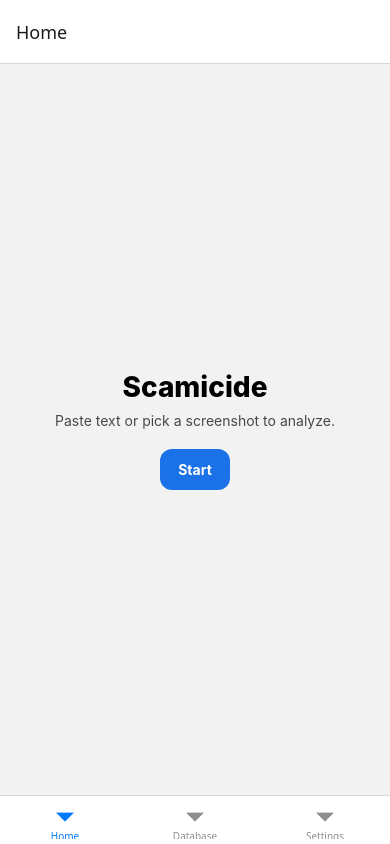
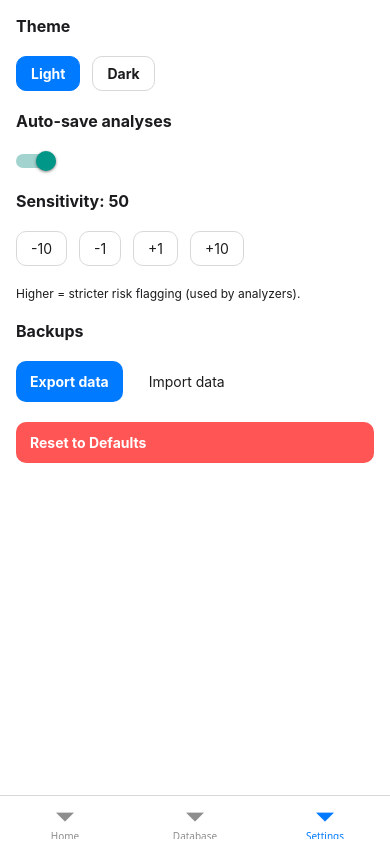
Before and after one commit to Cyamos2/job-scam-detector, a React Native app: screen /SettingsTab in a window 390 px wide. Built offline with nearby package versions, Linux system fonts and the light colour scheme.

Commit message:
fixed settings screen

```diff
--- a/src/navigation/HomeStack.tsx
+++ b/src/navigation/HomeStack.tsx
@@ -1,4 +1,3 @@
-// src/navigation/HomeStack.tsx
 import React from "react";
 import { createNativeStackNavigator } from "@react-navigation/native-stack";
 import HomeScreen from "../screens/HomeScreen";
--- a/src/navigation/RootNavigator.tsx
+++ b/src/navigation/RootNavigator.tsx
@@ -1,35 +1,30 @@
-import React, { useMemo } from "react";
-import { NavigationContainer, DarkTheme, DefaultTheme } from "@react-navigation/native";
+import React from "react";
+import { NavigationContainer, DefaultTheme, Theme } from "@react-navigation/native";
 import { createBottomTabNavigator } from "@react-navigation/bottom-tabs";
-import { useSettings } from "../SettingsProvider";
-
 import HomeStack from "./HomeStack";
-import DatabaseStack from "./DatabaseStack"; // ✅ only once
+import DatabaseStack from "./DatabaseStack";
 import SettingsScreen from "../screens/SettingsScreen";
 
-const Tab = createBottomTabNavigator();
+export type RootTabsParamList = {
+  HomeTab: undefined;
+  DatabaseTab: undefined;
+  SettingsTab: undefined;
+};
+
+const Tab = createBottomTabNavigator<RootTabsParamList>();
+
+const theme: Theme = {
+  ...DefaultTheme,
+  colors: { ...DefaultTheme.colors, background: "#fff" },
+};
 
 export default function RootNavigator() {
-  const { theme } = useSettings();
-  const navTheme = useMemo(() => (theme === "dark" ? DarkTheme : DefaultTheme), [theme]);
-
   return (
-    <NavigationContainer theme={navTheme}>
-      <Tab.Navigator>
-        <Tab.Screen
-          name="HomeTab"
-          component={HomeStack}
-          options={{ headerShown: false, title: "Home" }}
-        />
-        <Tab.Screen
-          name="DatabaseTab"
-          component={DatabaseStack}
-          options={{ headerShown: false, title: "Database" }}
-        />
-        <Tab.Screen
-          name="Settings"
-          component={SettingsScreen}
-        />
+    <NavigationContainer theme={theme}>
+      <Tab.Navigator screenOptions={{ headerShown: false }}>
+        <Tab.Screen name="HomeTab" component={HomeStack} options={{ title: "Home" }} />
+        <Tab.Screen name="DatabaseTab" component={DatabaseStack} options={{ title: "Database" }} />
+        <Tab.Screen name="SettingsTab" component={SettingsScreen} options={{ title: "Settings" }} />
       </Tab.Navigator>
     </NavigationContainer>
   );
--- a/src/screens/AddContentScreen.tsx
+++ b/src/screens/AddContentScreen.tsx
@@ -23,7 +23,7 @@ import { analyzeTextLocal, type AnalysisResult } from "../lib/analyzer";
 type Props = { navigation: any };
 
 export default function AddContentScreen({ navigation }: Props) {
-  const { colors, bg, card, text, muted } = useColors(); // ⬅️ no "border" here
+  const { colors, bg, card, text, muted } = useColors();
   const { autoSave, sensitivity } = useSettings();
   const { add } = useSavedItems();
 
@@ -32,31 +32,21 @@ export default function AddContentScreen({ navigation }: Props) {
   const [busy, setBusy] = React.useState(false);
   const [result, setResult] = React.useState<AnalysisResult | null>(null);
 
+  // Header with custom Back
   React.useLayoutEffect(() => {
     navigation.setOptions({
       headerBackVisible: false,
       headerLeft: () => (
         <Pressable
-          onPress={() => {
-            if (navigation.canGoBack()) navigation.goBack();
-            else navigation.getParent()?.navigate("DatabaseTab" as never);
-          }}
+          onPress={() => navigation.goBack()}
           hitSlop={10}
-          style={{ paddingHorizontal: 10, paddingVertical: 6 }}
+          style={{ paddingHorizontal: 8, paddingVertical: 6 }}
         >
-          <Text style={{ color: colors.primary, fontWeight: "700" }}>← Back</Text>
-        </Pressable>
-      ),
-      headerRight: () => (
-        <Pressable
-          onPress={() => Alert.alert("Options", "More options coming soon.")}
-          style={{ paddingHorizontal: 10, paddingVertical: 6 }}
-        >
-          <Text style={{ color: colors.primary, fontWeight: "700" }}>Options</Text>
+          <Text style={{ fontWeight: "700" }}>‹ Back</Text>
         </Pressable>
       ),
     });
-  }, [navigation, colors.primary]);
+  }, [navigation]);
 
   const onAnalyzeText = () => {
     const raw = input.trim();
@@ -142,7 +132,7 @@ export default function AddContentScreen({ navigation }: Props) {
         />
 
         <View style={styles.row}>
-          <Pressable onPress={onAnalyzeText} style={[styles.btn, { backgroundColor: colors.primary }]}>
+          <Pressable onPress={onAnalyzeText} style={[styles.btn, { backgroundColor: colors.primary, borderColor: colors.primary }]}>
             <Text style={styles.btnPrimaryText}>Analyze Text/Link</Text>
           </Pressable>
           <Pressable onPress={pickScreenshot} style={[styles.btn, card, { borderColor: colors.border }]}>
@@ -156,14 +146,10 @@ export default function AddContentScreen({ navigation }: Props) {
             <View style={styles.row}>
               <Pressable
                 onPress={analyzeScreenshot}
-                style={[styles.btn, { backgroundColor: colors.primary }]}
+                style={[styles.btn, { backgroundColor: colors.primary, borderColor: colors.primary }]}
                 disabled={busy}
               >
-                {busy ? (
-                  <ActivityIndicator color="white" />
-                ) : (
-                  <Text style={styles.btnPrimaryText}>Analyze Screenshot</Text>
-                )}
+                {busy ? <ActivityIndicator color="white" /> : <Text style={styles.btnPrimaryText}>Analyze Screenshot</Text>}
               </Pressable>
               <Pressable onPress={() => setImageUri(null)} style={styles.linkBtn}>
                 <Text style={{ color: "#c00", fontWeight: "600" }}>Remove screenshot</Text>
@@ -175,9 +161,7 @@ export default function AddContentScreen({ navigation }: Props) {
         {result && (
           <View style={[styles.panel, card, { borderColor: colors.border }]}>
             <Text style={[styles.cardTitle, text]}>Analysis</Text>
-            <Text style={[styles.cardInfo, text]}>
-              Score: {result.score} — {result.verdict} risk
-            </Text>
+            <Text style={[styles.cardInfo, text]}>Score: {result.score} — {result.verdict} risk</Text>
             <Text style={[styles.cardFlags, muted]}>
               Flags: {result.flags.length ? result.flags.join(", ") : "none"}
             </Text>
@@ -187,16 +171,11 @@ export default function AddContentScreen({ navigation }: Props) {
                 <Text style={styles.btnPrimaryText}>Save to Database</Text>
               </Pressable>
             )}
-
-            {autoSave && (
-              <Text style={[styles.autoNote, { color: colors.primary }]}>Saved automatically ✓</Text>
-            )}
+            {autoSave && <Text style={[styles.autoNote, { color: colors.primary }]}>Saved automatically ✓</Text>}
           </View>
         )}
 
-        <Text style={[styles.tip, muted]}>
-          Tip: LinkedIn/Indeed URL or raw message text both work.
-        </Text>
+        <Text style={[styles.tip, muted]}>Tip: LinkedIn/Indeed URL or raw message text both work.</Text>
       </ScrollView>
     </KeyboardAvoidingView>
   );
--- a/src/screens/SettingsScreen.tsx
+++ b/src/screens/SettingsScreen.tsx
@@ -1,224 +1,129 @@
-import React, { useMemo } from "react";
-import {
-  View,
-  Text,
-  StyleSheet,
-  Pressable,
-  Switch,
-  ScrollView,
-  Alert,
-} from "react-native";
+// src/screens/SettingsScreen.tsx
+import React, { useEffect } from "react";
+import { View, Text, Pressable, StyleSheet, ScrollView, Switch, Alert } from "react-native";
+import * as Sharing from "expo-sharing";
+import * as FileSystem from "expo-file-system";
 import * as DocumentPicker from "expo-document-picker";
-import * as FileSystem from "expo-file-system";
-import * as Sharing from "expo-sharing";
 
+import { useColors } from "../theme/useColors";
 import { useSettings } from "../SettingsProvider";
-import { useColors } from "../theme/useColors";
 import { useSavedItems, type SavedAnalysis } from "../store/savedItems";
 
-/* ---------- validation helpers ---------- */
+export default function SettingsScreen({ navigation }: any) {
+  const { colors, text, card, bg } = useColors();
+  const { theme, setTheme, autoSave, setAutoSave, sensitivity, setSensitivity, reset } =
+    useSettings();
+  const { items, addMany } = useSavedItems();
 
-function isValidAnalysis(x: any): x is SavedAnalysis {
-  if (!x || typeof x !== "object") return false;
-  const verdictOk = x.verdict === "Low" || x.verdict === "Medium" || x.verdict === "High";
-  return (
-    typeof x.id === "string" &&
-    typeof x.title === "string" &&
-    typeof x.score === "number" &&
-    verdictOk &&
-    Array.isArray(x.flags) &&
-    (typeof x.inputPreview === "string" || x.inputPreview === null || typeof x.inputPreview === "undefined") &&
-    (typeof x.imageUri === "string" || x.imageUri === null || typeof x.imageUri === "undefined") &&
-    (x.source === "text" || x.source === "image" || typeof x.source === "undefined") &&
-    typeof x.createdAt === "number"
-  );
-}
+  useEffect(() => {
+    navigation.setOptions({ title: "Settings" });
+  }, [navigation]);
 
-function validateImportJson(raw: any): SavedAnalysis[] | null {
-  if (!Array.isArray(raw)) return null;
-  const cleaned: SavedAnalysis[] = [];
-  for (const item of raw) {
-    if (!isValidAnalysis(item)) return null;
+  const bumpSensitivity = (delta: number) =>
+    setSensitivity(Math.max(0, Math.min(100, sensitivity + delta)));
 
-    // Spread first, then normalize fields so we don't specify props twice
-    const normalized: SavedAnalysis = {
-      ...item,
-      source: item.source ?? (item.imageUri ? "image" : "text"),
-      inputPreview: item.inputPreview ?? null,
-      imageUri: item.imageUri ?? null,
-    };
-    cleaned.push(normalized);
-  }
-  return cleaned;
-}
-
-/* ---------- screen ---------- */
-
-export default function SettingsScreen() {
-  const { theme, setTheme, autoSave, setAutoSave, sensitivity, setSensitivity, reset } = useSettings(); // <- use `reset`
-  const { items, add } = useSavedItems();
-  const { bg, card, text, muted, colors } = useColors();
-
-  const idSet = useMemo(() => new Set(items.map((i) => i.id)), [items]);
-
-  const onExport = async () => {
+  const exportData = async () => {
     try {
-      const payload = JSON.stringify(items, null, 2);
-      const path = `${FileSystem.cacheDirectory}job-scam-detector-backup.json`;
-      await FileSystem.writeAsStringAsync(path, payload, { encoding: FileSystem.EncodingType.UTF8 });
-      await Sharing.shareAsync(path, { mimeType: "application/json", dialogTitle: "Export Database" });
-    } catch (e) {
-      Alert.alert("Export failed", String(e instanceof Error ? e.message : e));
+      const path = FileSystem.documentDirectory + "scamicide-backup.json";
+      await FileSystem.writeAsStringAsync(path, JSON.stringify(items, null, 2));
+      await Sharing.shareAsync(path);
+    } catch (err) {
+      Alert.alert("Export failed", String(err));
     }
   };
 
-  const onImport = async () => {
+  const importData = async () => {
+    const res = await DocumentPicker.getDocumentAsync({ type: "application/json" });
+    if (res.canceled) return;
     try {
-      const pick = await DocumentPicker.getDocumentAsync({
-        type: "application/json",
-        copyToCacheDirectory: true,
-        multiple: false,
-      });
-      if (pick.canceled || !pick.assets?.length) return;
+      const raw = await FileSystem.readAsStringAsync(res.assets[0].uri);
+      const parsed = JSON.parse(raw) as unknown;
 
-      const file = pick.assets[0];
-      const content = await FileSystem.readAsStringAsync(file.uri, { encoding: FileSystem.EncodingType.UTF8 });
+      if (!Array.isArray(parsed)) throw new Error("Invalid backup: not an array");
+      // Basic shape check
+      const cleaned: SavedAnalysis[] = parsed.filter((x: any) =>
+        x && typeof x.id === "string" && typeof x.title === "string" &&
+        typeof x.score === "number" && typeof x.verdict === "string" &&
+        Array.isArray(x.flags) && typeof x.createdAt === "number"
+      );
 
-      let parsed: any;
-      try {
-        parsed = JSON.parse(content);
-      } catch {
-        Alert.alert("Invalid file", "The selected file is not valid JSON.");
-        return;
-      }
+      if (!cleaned.length) throw new Error("No valid records found");
 
-      const validated = validateImportJson(parsed);
-      if (!validated) {
-        Alert.alert(
-          "Invalid backup",
-          "Expected a JSON array of saved analyses (id, title, score, verdict, flags, inputPreview, createdAt)."
-        );
-        return;
-      }
-
-      const toImport = validated.filter((x) => !idSet.has(x.id));
-      const skipped = validated.length - toImport.length;
-
-      for (const entry of toImport) add(entry);
-
-      if (toImport.length === 0) {
-        Alert.alert("No new items", `${skipped} duplicate ${skipped === 1 ? "item" : "items"} skipped.`);
-      } else if (skipped > 0) {
-        Alert.alert("Imported with skips", `Imported ${toImport.length}. Skipped ${skipped} duplicate(s).`);
-      } else {
-        Alert.alert("Import complete", `Imported ${toImport.length} analyses.`);
-      }
+      addMany(cleaned); // your SavedItems store exposes this
+      Alert.alert("Import complete", `${cleaned.length} analyses imported.`);
     } catch (e) {
-      Alert.alert("Import failed", String(e instanceof Error ? e.message : e));
+      Alert.alert("Import failed", String(e));
     }
   };
 
   return (
-    <ScrollView contentContainerStyle={[styles.container, bg]}>
-      <Text style={[styles.h1, text]}>Settings</Text>
-
+    <ScrollView style={[{ flex: 1 }, bg]} contentContainerStyle={styles.scroll}>
       {/* Theme */}
-      <Text style={[styles.label, text]}>Theme</Text>
+      <Text style={[styles.sectionTitle, text]}>Theme</Text>
       <View style={styles.row}>
         <Pressable
+          style={[styles.chip, card, theme === "light" && { backgroundColor: colors.primary, borderColor: colors.primary }]}
           onPress={() => setTheme("light")}
-          style={[
-            styles.segment,
-            card,
-            theme === "light" && { backgroundColor: colors.primary, borderColor: colors.primary },
-          ]}
         >
-          <Text style={[styles.segmentText, theme === "light" ? { color: "white" } : text]}>Light</Text>
+          <Text style={[styles.chipText, theme === "light" ? { color: "white" } : text]}>Light</Text>
         </Pressable>
         <Pressable
+          style={[styles.chip, card, theme === "dark" && { backgroundColor: colors.primary, borderColor: colors.primary }]}
           onPress={() => setTheme("dark")}
-          style={[
-            styles.segment,
-            card,
-            theme === "dark" && { backgroundColor: colors.primary, borderColor: colors.primary },
-          ]}
         >
-          <Text style={[styles.segmentText, theme === "dark" ? { color: "white" } : text]}>Dark</Text>
+          <Text style={[styles.chipText, theme === "dark" ? { color: "white" } : text]}>Dark</Text>
         </Pressable>
       </View>
 
       {/* Auto-save */}
-      <View style={styles.rowBetween}>
-        <Text style={[styles.label, text]}>Auto-save analyses</Text>
-        <Switch value={autoSave} onValueChange={setAutoSave} />
-      </View>
+      <Text style={[styles.sectionTitle, text]}>Auto-save analyses</Text>
+      <Switch value={autoSave} onValueChange={setAutoSave} />
 
       {/* Sensitivity */}
-      <Text style={[styles.label, text]}>Sensitivity: {sensitivity}</Text>
+      <Text style={[styles.sectionTitle, text]}>Sensitivity: {sensitivity}</Text>
       <View style={styles.row}>
-        {[-10, -1, +1, +10].map((n) => (
-          <Pressable
-            key={n}
-            onPress={() => setSensitivity(Math.max(0, Math.min(100, sensitivity + n)))}
-            style={[styles.bumpBtn, card]}
-          >
-            <Text style={[styles.bumpText, text]}>{n > 0 ? `+${n}` : n}</Text>
+        {[-10, -1, +1, +10].map((d) => (
+          <Pressable key={d} style={[styles.chip, card]} onPress={() => bumpSensitivity(d)}>
+            <Text style={text}>{d > 0 ? `+${d}` : d}</Text>
           </Pressable>
         ))}
       </View>
-      <Text style={[styles.help, muted]}>Higher = stricter risk flagging (used by analyzers).</Text>
+      <Text style={[styles.note, text]}>Higher = stricter risk flagging (used by analyzers).</Text>
 
       {/* Backups */}
-      <View style={{ height: 8 }} />
-      <Text style={[styles.label, text]}>Backups</Text>
+      <Text style={[styles.sectionTitle, text]}>Backups</Text>
       <View style={styles.row}>
-        <Pressable onPress={onExport} style={[styles.primaryBtn, { backgroundColor: colors.primary }]}>
-          <Text style={styles.primaryText}>Export data</Text>
+        <Pressable style={[styles.btn, { backgroundColor: colors.primary }]} onPress={exportData}>
+          <Text style={styles.btnText}>Export data</Text>
         </Pressable>
-        <Pressable onPress={onImport} style={[styles.secondaryBtn, card]}>
-          <Text style={[styles.secondaryText, text]}>Import data</Text>
+        <Pressable style={[styles.btn, card]} onPress={importData}>
+          <Text style={text}>Import data</Text>
         </Pressable>
       </View>
 
       {/* Reset */}
       <Pressable
-        onPress={reset}
-        style={[styles.resetBtn, { backgroundColor: "#f7d9d7", borderColor: "#f2c0bc" }]}
+        style={[styles.btn, { backgroundColor: "#f55" }]}
+        onPress={() =>
+          Alert.alert("Confirm reset", "Restore settings to defaults?", [
+            { text: "Cancel", style: "cancel" },
+            { text: "Reset", style: "destructive", onPress: reset }, // ✅ use `reset`
+          ])
+        }
       >
-        <Text style={{ color: "#c2392b", fontWeight: "700" }}>Reset to Defaults</Text>
+        <Text style={styles.btnText}>Reset to Defaults</Text>
       </Pressable>
     </ScrollView>
   );
 }
 
-/* ---------- styles ---------- */
-
 const styles = StyleSheet.create({
-  container: { padding: 16, gap: 16 },
-  h1: { fontSize: 26, fontWeight: "800" },
-  label: { fontSize: 16, fontWeight: "700" },
-
-  row: { flexDirection: "row", gap: 10, alignItems: "center", flexWrap: "wrap" },
-  rowBetween: { flexDirection: "row", alignItems: "center", justifyContent: "space-between" },
-
-  segment: { paddingHorizontal: 16, paddingVertical: 10, borderRadius: 999, borderWidth: 1 },
-  segmentText: { fontWeight: "700" },
-
-  bumpBtn: { paddingHorizontal: 12, paddingVertical: 8, borderRadius: 10, borderWidth: 1 },
-  bumpText: { fontWeight: "700" },
-  help: { fontSize: 12 },
-
-  primaryBtn: { paddingHorizontal: 14, paddingVertical: 10, borderRadius: 10 },
-  primaryText: { color: "white", fontWeight: "700" },
-  secondaryBtn: { paddingHorizontal: 14, paddingVertical: 10, borderRadius: 10, borderWidth: 1 },
-  secondaryText: { fontWeight: "700" },
-
-  resetBtn: {
-    alignSelf: "flex-start",
-    borderRadius: 12,
-    paddingHorizontal: 16,
-    paddingVertical: 12,
-    borderWidth: 1,
-    marginTop: 12,
-  },
+  scroll: { padding: 16, gap: 20 },
+  sectionTitle: { fontSize: 16, fontWeight: "700" },
+  row: { flexDirection: "row", gap: 12, flexWrap: "wrap", alignItems: "center" },
+  chip: { paddingHorizontal: 14, paddingVertical: 8, borderRadius: 10, borderWidth: 1 },
+  chipText: { fontWeight: "700" },
+  note: { fontSize: 12 },
+  btn: { paddingHorizontal: 14, paddingVertical: 12, borderRadius: 10 },
+  btnText: { color: "white", fontWeight: "700" },
 });
```
Also changed, not shown: src/navigation/DatabaseStack.tsx (+2 -10 lines), src/navigation/goTo.ts (added, +15 -0 lines).
